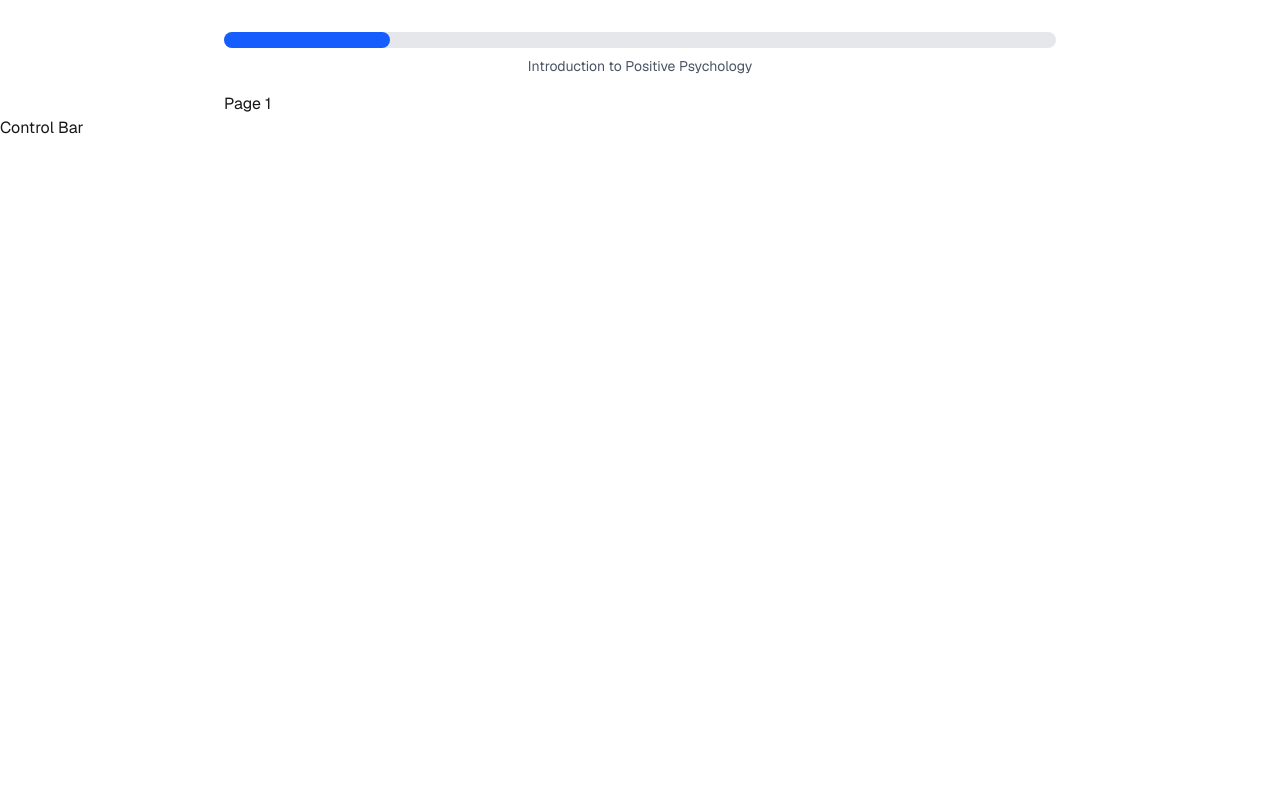
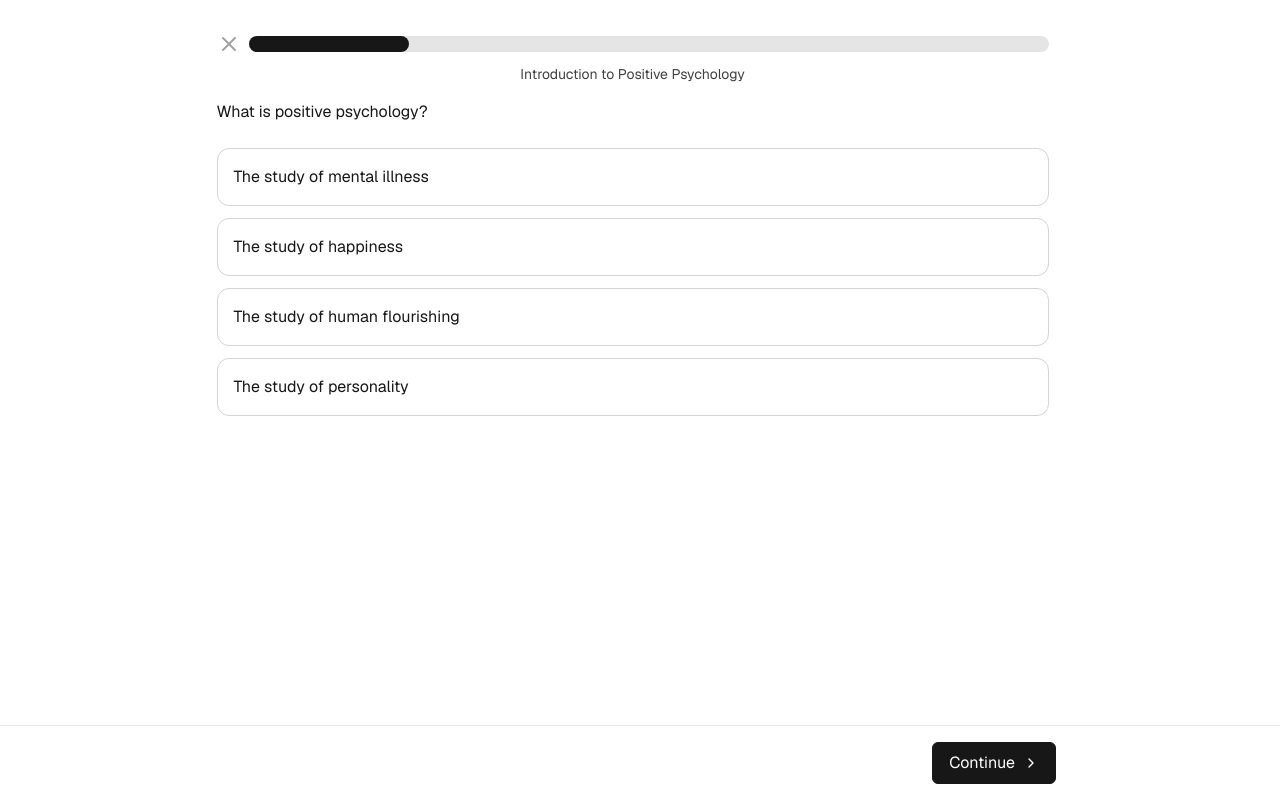
Before and after one commit to moeyyad/next-lesson-wizard, a Next.js app: page /intro-to-positive-psych in a window 1280 px wide. Built offline with nearby package versions, Linux system fonts and the light colour scheme.

Commit message:
feat: Implement a lesson wizard system with page navigation, quiz components, and progress tracking.

```diff
--- a/app/globals.css
+++ b/app/globals.css
@@ -12,14 +12,24 @@
   --font-mono: var(--font-geist-mono);
 }
 
+/* Disabling Dark Mode for now
 @media (prefers-color-scheme: dark) {
   :root {
     --background: #0a0a0a;
     --foreground: #ededed;
   }
 }
+*/
+
+html {
+  scrollbar-gutter: stable;
+}
 
 body {
   background: var(--background);
   color: var(--foreground);
 }
+
+.lesson-content {
+  @apply max-w-4xl w-full mx-auto px-4 sm:px-8 pb-32;
+}
--- /dev/null
+++ b/app/intro-to-positive-psych/Introduction.tsx
@@ -0,0 +1,20 @@
+import LessonPage from "@/components/LessonPage";
+import LessonQuiz from "@/components/LessonQuiz";
+
+export default function Introduction() {
+  return (
+    <LessonPage>
+      <LessonQuiz
+        question="What is positive psychology?"
+        options={[
+          "The study of mental illness",
+          "The study of happiness",
+          "The study of human flourishing",
+          "The study of personality",
+        ]}
+        correctOptionId={2}
+        explanation="Positive psychology is the scientific study of human flourishing and well-being."
+      />
+    </LessonPage>
+  );
+}
--- a/app/intro-to-positive-psych/page.tsx
+++ b/app/intro-to-positive-psych/page.tsx
@@ -1,13 +1,15 @@
 import LessonWizard from "@/components/LessonWizard";
+import Introduction from "./Introduction";
+import LessonPage from "@/components/LessonPage";
 
-export default function IntroToPositivePsychologyPage() {
+export default function IntroToPositivePsych() {
   return (
     <LessonWizard title="Introduction to Positive Psychology">
-      <p>Page 1</p>
-      <p>Page 2</p>
-      <p>Page 3</p>
-      <p>Page 4</p>
-      <p>Page 5</p>
+      <Introduction />
+      <LessonPage>Page 2</LessonPage>
+      <LessonPage>Page 3</LessonPage>
+      <LessonPage>Page 4</LessonPage>
+      <LessonPage>Page 5</LessonPage>
     </LessonWizard>
   );
 }
--- a/app/page.tsx
+++ b/app/page.tsx
@@ -1,7 +1,7 @@
 export default function LandingPage() {
   return (
-    <div className="max-w-4xl w-full mx-auto px-4 sm:px-6 lg:px-8">
-      <div className="py-10">
+    <div className="max-w-4xl w-full mx-auto px-4 sm:px-8">
+      <div className="py-8">
         <h1 className="text-4xl font-bold">Interactive Psychology Lessons</h1>
       </div>
       <div>
--- /dev/null
+++ b/components/LessonPage.tsx
@@ -0,0 +1,11 @@
+type LessonPageProps = {
+  children: React.ReactNode;
+}
+
+export default function LessonPage({ children }: LessonPageProps) {
+  return (
+    <div className="lesson-content">
+      {children}
+    </div>
+  )
+}
--- /dev/null
+++ b/components/LessonQuiz.tsx
@@ -0,0 +1,85 @@
+"use client";
+
+import { useEffect, useState } from "react";
+import { useLessonWizardContext } from "./LessonWizard";
+
+type LessonQuizProps = {
+  question: string;
+  options: string[];
+  correctOptionId: number;
+  explanation?: string;
+  children?: React.ReactNode;
+};
+
+export default function LessonQuiz({
+  question,
+  options,
+  correctOptionId,
+  explanation,
+  children,
+}: LessonQuizProps) {
+  const { setLessonPageStatus } = useLessonWizardContext();
+  const [selectedOptionId, setSelectedOptionId] = useState<number | null>(null);
+
+  useEffect(() => {
+    setLessonPageStatus("unanswered");
+  }, []);
+
+  const handleChoiceClick = (optionId: number) => {
+    if (selectedOptionId !== null) return;
+
+    setSelectedOptionId(optionId);
+    if (optionId === correctOptionId) {
+      setLessonPageStatus("correct");
+    } else {
+      setLessonPageStatus("incorrect");
+    }
+  };
+
+  return (
+    <div className="space-y-6">
+      <h2>{question}</h2>
+
+      {children && <div>{children}</div>}
+
+      <div className="space-y-3">
+        {options.map((option, index) => {
+          const isSelected = selectedOptionId === index;
+          const isCorrectChoice = index === correctOptionId;
+          const showAnsweredState = selectedOptionId !== null;
+
+          let buttonClassName =
+            "w-full rounded-xl border p-4 text-left transition hover:bg-neutral-50";
+
+          if (showAnsweredState) {
+            if (isSelected && isCorrectChoice) {
+              buttonClassName += " border-green-600";
+            } else if (isSelected && !isCorrectChoice) {
+              buttonClassName += " border-red-600";
+            } else {
+              buttonClassName += " border-neutral-300";
+            }
+          } else {
+            buttonClassName += " border-neutral-300";
+          }
+
+          return (
+            <button
+              key={index}
+              type="button"
+              className={buttonClassName}
+              onClick={() => handleChoiceClick(index)}
+              disabled={selectedOptionId !== null}
+            >
+              {option}
+            </button>
+          );
+        })}
+      </div>
+
+      {selectedOptionId !== null && explanation && (
+        <p>{explanation}</p>
+      )}
+    </div>
+  );
+}
--- a/components/LessonWizard.tsx
+++ b/components/LessonWizard.tsx
@@ -1,8 +1,10 @@
 "use client";
 
-import { useState, createContext, Children } from "react";
+import { useState, createContext, useContext, Children } from "react";
+import { X, CircleCheckBig, XCircle, ChevronLeft, ChevronRight } from "lucide-react";
+import { useRouter } from "next/navigation";
 
-type LessonPageStatus = 'default' | 'unanswered' | 'correct' | 'incorrect';
+type LessonPageStatus = "default" | "unanswered" | "correct" | "incorrect";
 
 type LessonWizardContextValue = {
   lessonPageStatus: LessonPageStatus;
@@ -22,32 +24,84 @@ type LessonWizardProps = {
   children: React.ReactNode;
 }
 
-const LessonWizardContext = createContext<LessonWizardContextValue>({
-  lessonPageStatus: 'default',
-  setLessonPageStatus: () => {},
-})
+const LessonWizardContext = createContext<LessonWizardContextValue | null>(null);
 
-const LessonProgressBar = ({ percentage }: { percentage: number }) => (
-  <div className="pt-4 sm:pt-8 sticky top-0 bg-white z-10">
-    <div className="w-full bg-gray-200 rounded-full h-4">
+export const useLessonWizardContext = () => {
+  const context = useContext(LessonWizardContext);
+  if (!context) {
+    throw new Error("useLessonWizardContext must be used within a LessonWizard");
+  }
+  return context;
+}
+
+const LessonHeader = ({ percentage, lessonTitle }: { percentage: number, lessonTitle: string }) => {
+  const router = useRouter();
+  return (
+    <div className="sticky top-0 w-full bg-white z-10">
+      <div className="max-w-4xl w-full mx-auto px-4 sm:px-8 pt-4 sm:pt-8 pb-4">
+        <div className="flex items-center justify-between">
+          <button
+            onClick={() => router.push('/')}
+            className="pr-2 text-neutral-400 hover:text-neutral-700 transition-colors cursor-pointer"
+          >
+            <X size={24} />
+          </button>
+          <div className="w-full bg-neutral-200 rounded-full h-4">
             <div
-        className="bg-blue-600 h-full rounded-full transition-all duration-300 ease-in-out"
+              className="bg-neutral-900 h-full rounded-full transition-all duration-300 ease-in-out"
               style={{ width: `${percentage}%` }}
             />
           </div>
         </div>
-);
 
-const LessonTitle = ({ title }: { title: string }) => (
-  <div className="flex items-center justify-center pt-2 pb-4">
-    <h6 className="text-sm text-gray-600">{title}</h6>
+        <div className="flex items-center justify-center pt-2">
+          <h6 className="text-sm text-neutral-700 truncate">{lessonTitle}</h6>
+        </div>
+      </div>
     </div>
   );
+};
 
 const LessonControlBar = ({ onPrevious, onNext, isFirstPage, isLastPage, lessonPageStatus }: LessonControlBarProps) => {
   return (
-    <div>
-      Control Bar
+    <div className="fixed bottom-0 w-full bg-white z-10">
+
+      { lessonPageStatus === "correct" && (
+        <div className="bg-emerald-200">
+          <div className="max-w-4xl w-full mx-auto flex items-center gap-2 px-4 sm:px-8 py-2">
+            <CircleCheckBig className="h-6 w-6 text-emerald-900" />
+            <span className="text-base font-medium text-emerald-900">Well Done</span>
+          </div>
+        </div>
+      )}
+
+      { lessonPageStatus === "incorrect" && (
+        <div className="bg-rose-200">
+          <div className="max-w-4xl w-full mx-auto flex items-center gap-2 px-4 sm:px-8 py-2">
+            <XCircle className="h-6 w-6 text-rose-900" />
+            <span className="text-base font-medium text-rose-900">Not Quite</span>
+          </div>
+        </div>
+      )}
+
+      <div className="border-t border-neutral-200">
+        <div className="max-w-4xl w-full mx-auto flex justify-end items-center gap-3 px-4 sm:px-8 py-4">
+          <button
+            onClick={onPrevious}
+            className={`${isFirstPage && "hidden"} flex items-center gap-2 rounded-md border border-neutral-200 px-4 py-2 text-base text-neutral-700 hover:bg-neutral-50 cursor-pointer`}
+          >
+            <ChevronLeft className="h-4 w-4" />
+            Previous
+          </button>
+          <button
+            onClick={onNext}
+            className="flex-1 sm:flex-none flex items-center justify-center gap-2 rounded-md border border-neutral-900 bg-neutral-900 px-4 py-2 text-base text-white hover:bg-neutral-700 cursor-pointer"
+          >
+            {isLastPage ? 'Finish Lesson' : 'Continue'}
+            <ChevronRight className="h-4 w-4" />
+          </button>
+        </div>
+      </div>
     </div>
   )
 }
@@ -64,7 +118,7 @@ export default function LessonWizard({ title, children }: LessonWizardProps) {
   const lessonPages = Children.toArray(children);
 
   const [currentPageIndex, setCurrentPageIndex] = useState(0);
-  const [lessonPageStatus, setLessonPageStatus] = useState<LessonPageStatus>('default');
+  const [lessonPageStatus, setLessonPageStatus] = useState<LessonPageStatus>("default");
 
   if (currentPageIndex === lessonPages.length) {
     return <LessonCompleteScreen />
@@ -72,12 +126,12 @@ export default function LessonWizard({ title, children }: LessonWizardProps) {
 
   const handleNextPage= () => {
     setCurrentPageIndex((prev) => Math.min(prev + 1, lessonPages.length));
-    setLessonPageStatus('default');
+    setLessonPageStatus("default");
   }
 
   const handlePreviousPage = () => {
     setCurrentPageIndex((prev) => Math.max(prev - 1, 0));
-    setLessonPageStatus('default');
+    setLessonPageStatus("default");
   }
 
   const currentPage = lessonPages[currentPageIndex];
@@ -87,13 +141,10 @@ export default function LessonWizard({ title, children }: LessonWizardProps) {
 
   return (
     <>
-      <div className="max-w-4xl w-full mx-auto px-4 sm:px-8">
-        <LessonProgressBar percentage={percentage} />
-        <LessonTitle title={title} />
+      <LessonHeader percentage={percentage} lessonTitle={title} />
       <LessonWizardContext.Provider value={{ lessonPageStatus, setLessonPageStatus }}>
         {currentPage}
       </LessonWizardContext.Provider>
-      </div>
       <LessonControlBar
         onPrevious={handlePreviousPage}
         onNext={handleNextPage}
--- a/package.json
+++ b/package.json
@@ -9,6 +9,7 @@
     "lint": "eslint"
   },
   "dependencies": {
+    "lucide-react": "^1.0.0-rc.1",
     "next": "16.2.0",
     "react": "19.2.4",
     "react-dom": "19.2.4"
```
Also changed, not shown: 1 other file (tests, documents, lock files or other folders). Lines whose indentation alone changed are shown as unchanged.
